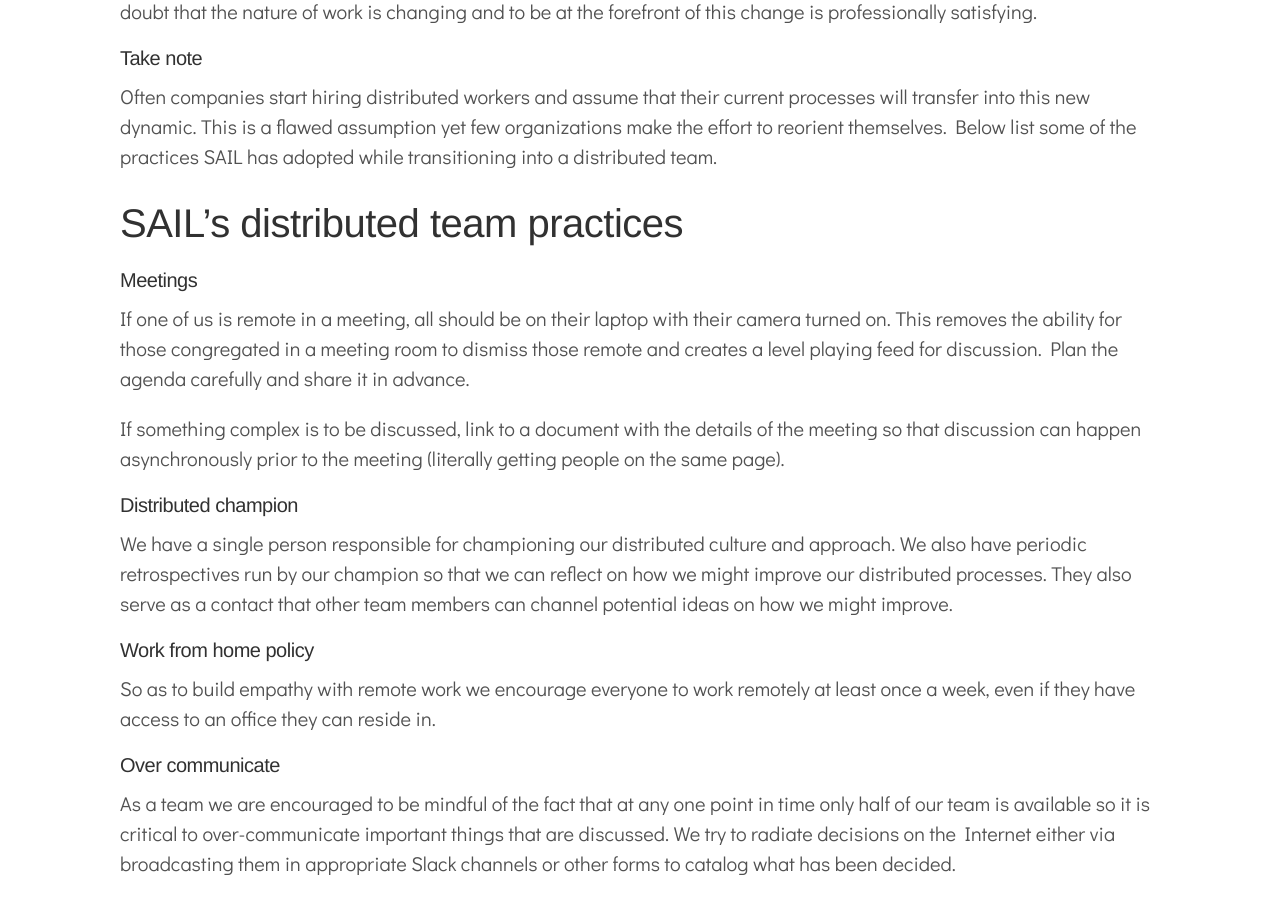
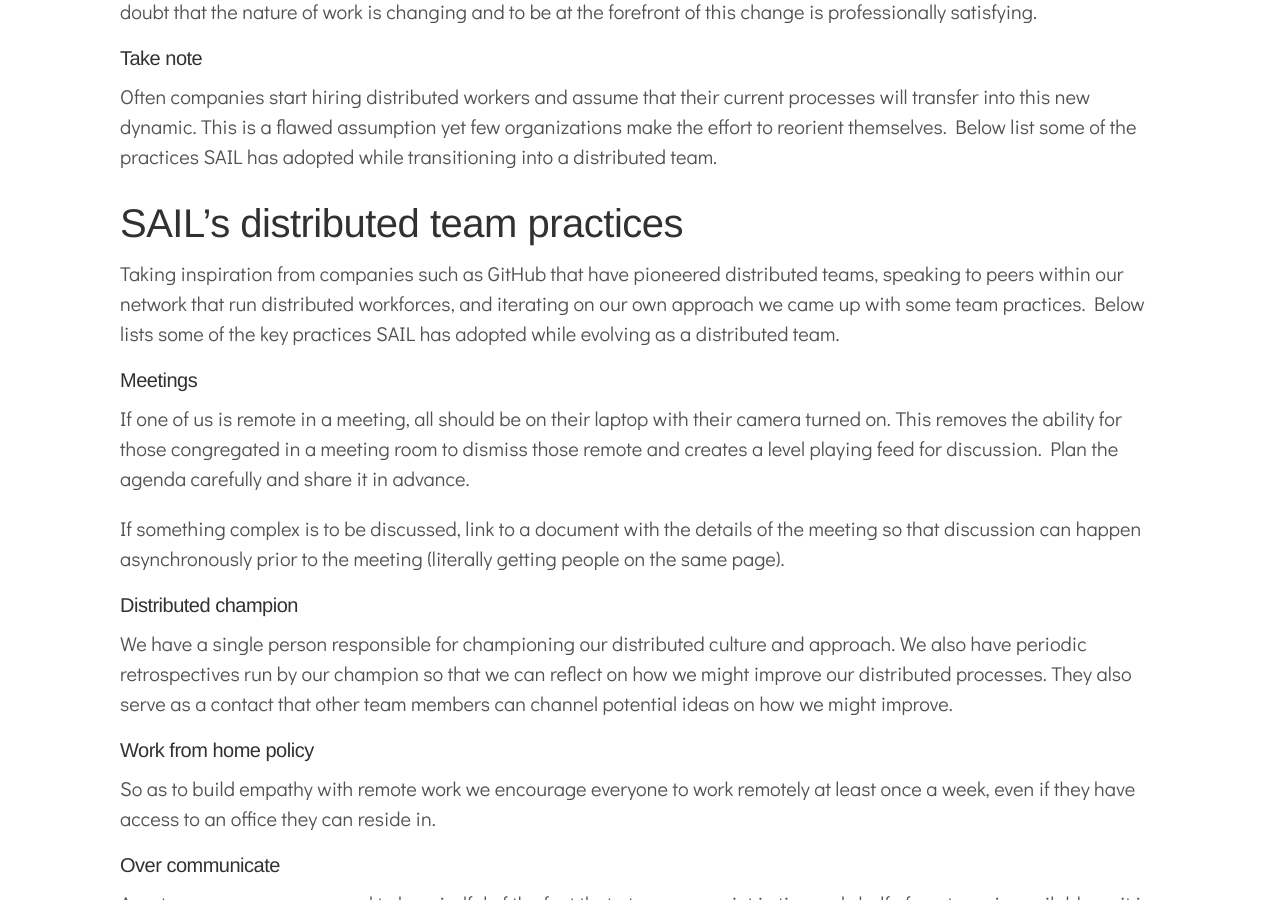
Before and after one commit to davidkdickson/davidkdickson.github.io, a Jekyll site: the page built from _posts/2020-03-22-operating-as-a-distributed-team.md, in a window 1280 px wide and 900 px high, scrolled down 913 px. Built offline with Jekyll 4.4.1, drawn with Linux system fonts in a browser that asks for light colours.

Commit message:
fix paragraph

```diff
--- a/_posts/2020-03-22-operating-as-a-distributed-team.md
+++ b/_posts/2020-03-22-operating-as-a-distributed-team.md
@@ -24,6 +24,8 @@
 Often companies start hiring distributed workers and assume that their current processes will transfer into this new dynamic. This is a flawed assumption yet few organizations make the effort to reorient themselves. Below list some of the practices SAIL has adopted while transitioning into a distributed team.
 
 # SAIL’s distributed team practices
+Taking inspiration from companies such as GitHub that have pioneered distributed teams, speaking to peers within our network that run distributed workforces, and iterating on our own approach we came up with some team practices. Below lists some of the key practices SAIL has adopted while evolving as a distributed team.
+
 #### Meetings
 If one of us is remote in a meeting, all should be on their laptop with their camera turned on. This removes the ability for those congregated in a meeting room to dismiss those remote and creates a level playing feed for discussion. Plan the agenda carefully and share it in advance.
 
```
